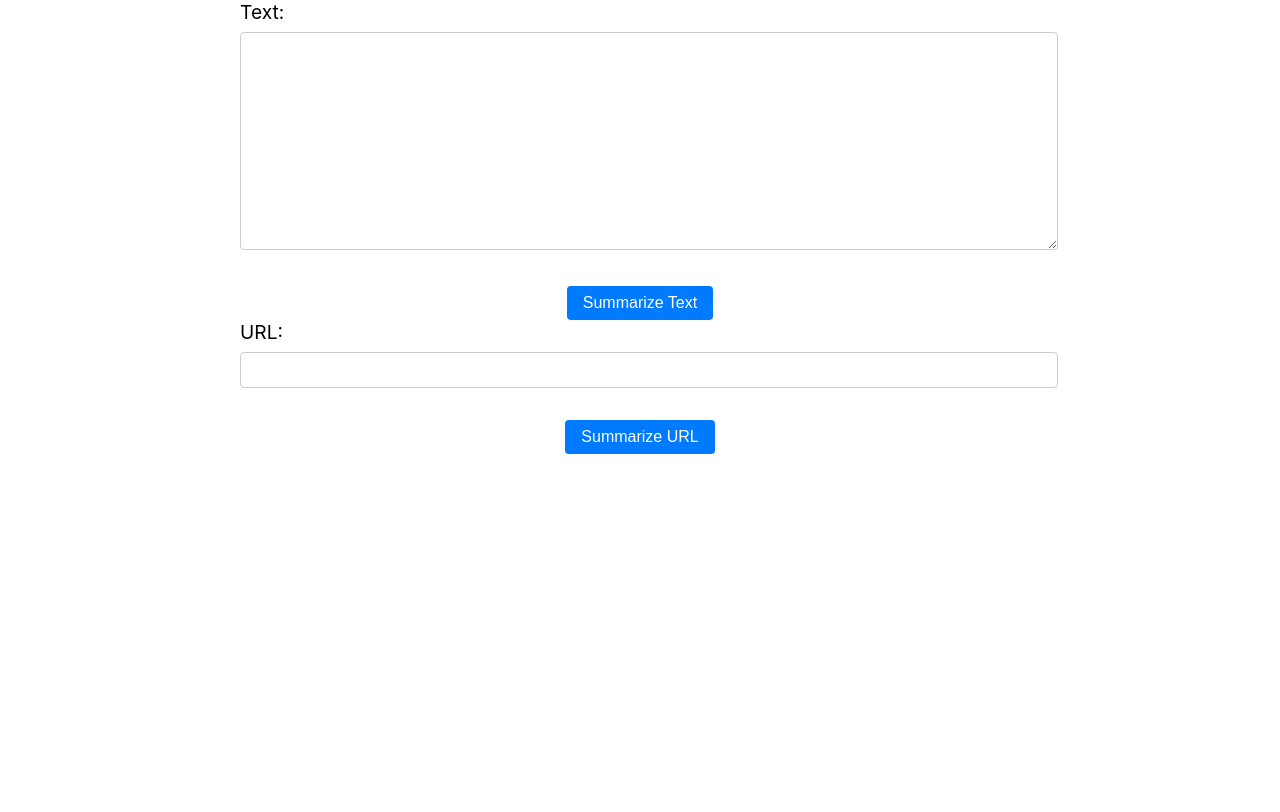
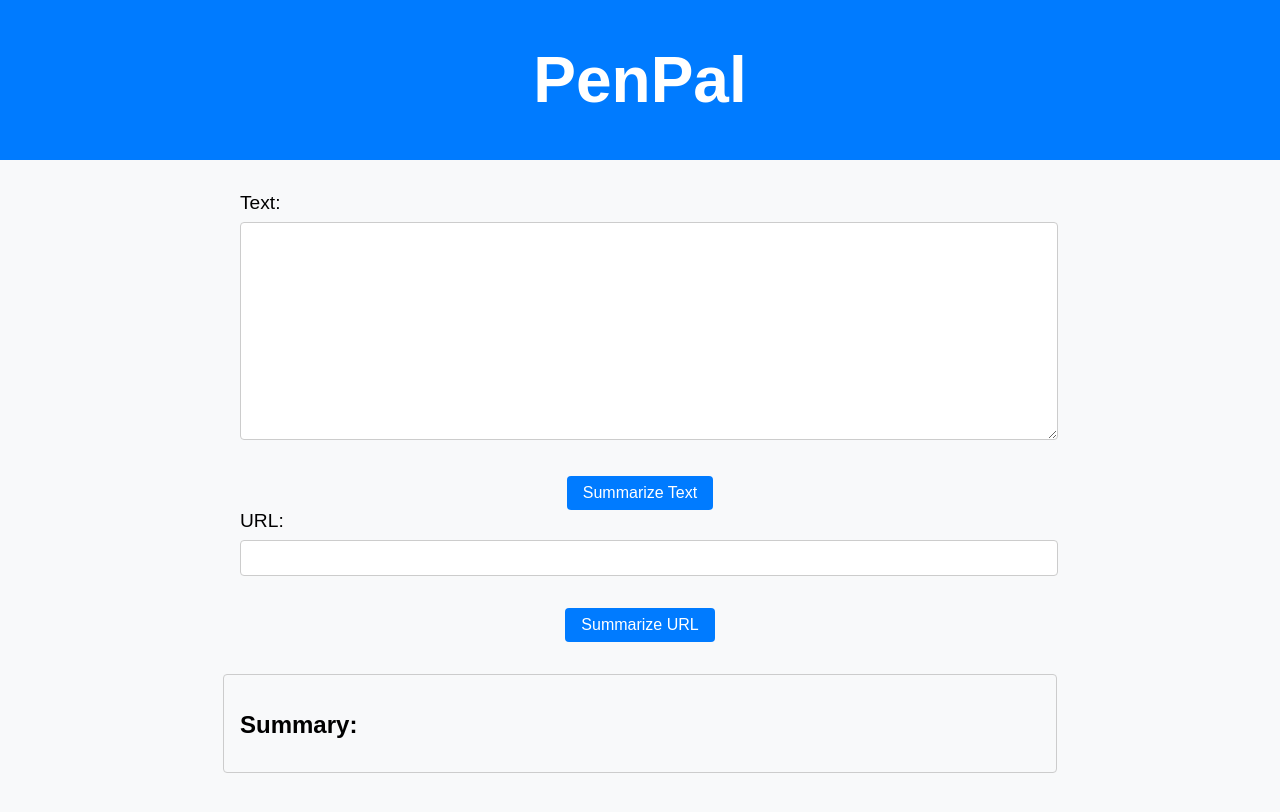
Before and after one commit to Benny-Bitdiddle/PenPal, a React (Create React App) app in the folder frontend/: page / in a window 1280 px wide. Shown: the top 812 px of the page. Built offline with nearby package versions, Linux system fonts and the light colour scheme.

Commit message:
Implement stylings for App

```diff
--- a/frontend/src/App.css
+++ b/frontend/src/App.css
@@ -1,38 +1,38 @@
 .App {
-  text-align: center;
-}
-
-.App-logo {
-  height: 40vmin;
-  pointer-events: none;
-}
-
-@media (prefers-reduced-motion: no-preference) {
-  .App-logo {
-    animation: App-logo-spin infinite 20s linear;
-  }
-}
-
-.App-header {
-  background-color: #282c34;
-  min-height: 100vh;
+  font-family: "Arial", sans-serif;
   display: flex;
   flex-direction: column;
   align-items: center;
   justify-content: center;
-  font-size: calc(10px + 2vmin);
-  color: white;
+  min-height: 100vh;
+  background-color: #f8f9fa;
 }
 
-.App-link {
-  color: #61dafb;
+.App-header {
+  width: 100%;
+  background-color: #007bff;
+  color: #fff;
+  text-align: center;
+  font-size: 2rem;
 }
 
-@keyframes App-logo-spin {
+main {
+  width: 100%;
+  padding: 2rem 0;
+}
+
+/* Add the following styles for the title animation */
+@keyframes fadeIn {
   from {
-    transform: rotate(0deg);
+    opacity: 0;
+    transform: translateY(-20px);
   }
   to {
-    transform: rotate(360deg);
+    opacity: 1;
+    transform: translateY(0);
   }
 }
+
+.title {
+  animation: fadeIn 1s ease-out;
+}
--- a/frontend/src/App.js
+++ b/frontend/src/App.js
@@ -1,12 +1,20 @@
+import React, { useState } from "react";
 import InputForm from "./components/InputForm";
 import SummaryDisplay from "./components/SummaryDisplay";
 import "./App.css";
 
 function App() {
+  const [summary, setSummary] = useState("");
+
   return (
-    <div>
-      <InputForm />
-      {/* <SummaryDisplay /> */}
+    <div className="App">
+      <header className="App-header">
+        <h1 className="title">PenPal</h1>
+      </header>
+      <main>
+        <InputForm setSummary={setSummary} />
+        <SummaryDisplay summary={summary} />
+      </main>
     </div>
   );
 }
```
